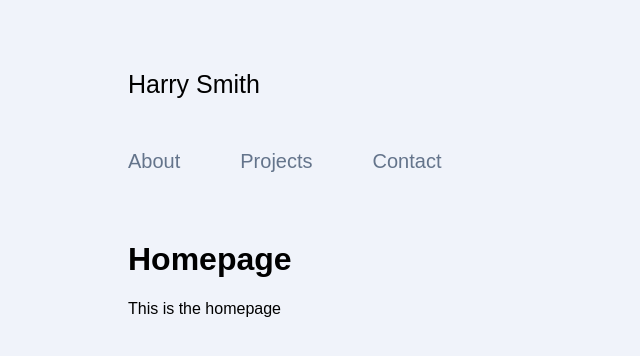
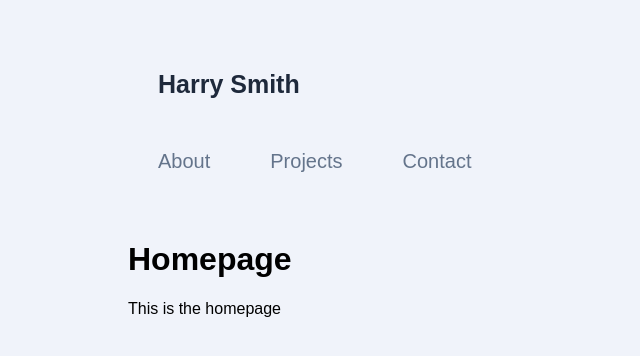
Before and after one commit to HarrySmith-Dev/my-portfolio, a React (Vite) app: page / in a window 1280 px wide. Shown: the top 356 px of the page, without its empty margins (0-640 px from the left). Built offline with nearby package versions, Linux system fonts and the light colour scheme.

Commit message:
TopNavigation implementation

```diff
--- a/src/App.tsx
+++ b/src/App.tsx
@@ -7,8 +7,17 @@ import TopNavigation from "./components/navigation/TopNavigation";
 import Home from "./pages/home/Home";
 
 const BodyContainer = styled.div`
-  max-width: 1024px;
-  margin: 70px auto 0;
+  max-width: 390px;
+  margin: 50px auto 0;
+
+  @media (min-width: 768px) {
+    max-width: 768px;
+    margin-top: 70px;
+  }
+
+  @media (min-width: 1024px) {
+    max-width: 1024px;
+  }
 `;
 
 const App = () => (
--- a/src/components/navigation/TopNavigation.style.ts
+++ b/src/components/navigation/TopNavigation.style.ts
@@ -13,6 +13,7 @@ export const NavigationContentWrapper = styled.div`
   flex-direction: column;
   align-items: center;
   height: 150px;
+  margin: 0 30px;
 
   @media (min-width: 768px) {
     align-items: normal;
@@ -22,6 +23,11 @@ export const NavigationContentWrapper = styled.div`
 export const NavigationLogoContainer = styled(Link)`
   display: flex;
   text-decoration: none;
+  justify-content: center;
+
+  @media (min-width: 1024px) {
+    justify-content: normal;
+  }
 `;
 
 // export const NavigationLogo = styled(LogoIcon)`
@@ -31,11 +37,12 @@ export const NavigationLogoContainer = styled(Link)`
 //   margin-right: 50px;
 // `;
 
-export const NavigationLogoText = styled.p`
+export const NavigationLogoText = styled.h1`
   margin: 0;
   font-size: 25px;
   font-family: Jost, sans-serif;
-  color: ${colors.black};
+  color: ${colors.gray3};
+  padding: 0;
 `;
 
 export const NavigationLinksContainer = styled.ul`
@@ -74,7 +81,7 @@ export const NavigationLabel = styled.p`
   line-height: normal;
   cursor: pointer;
   margin: 0;
-  color: ${colors.darkGray};
+  color: ${colors.gray1};
 
   &:hover {
     color: ${colors.lightBlue};
--- a/src/shared.ts
+++ b/src/shared.ts
@@ -1,13 +1,18 @@
 import styled from "styled-components";
 
 export const colors = {
-  white: "#FFFFFF",
-  offWhite: "#F0F3FA",
-  black: "#000000",
+  white1: "#FFFFFF",
+  white2: "#F0F3FA",
+
+  black1: "#000000",
+  black2: "#1E1E1E",
+
+  gray1: "#64748B",
+  gray2: "#334155",
+  gray3: "#1E293B",
+
+  lightBlue: "#0285C7",
   red: "#FF0000",
-  charcoal: "#1E1E1E",
-  darkGray: "#64748b",
-  lightBlue: "#0285C7",
 };
 
 export const Placeholder = styled.div`
```
